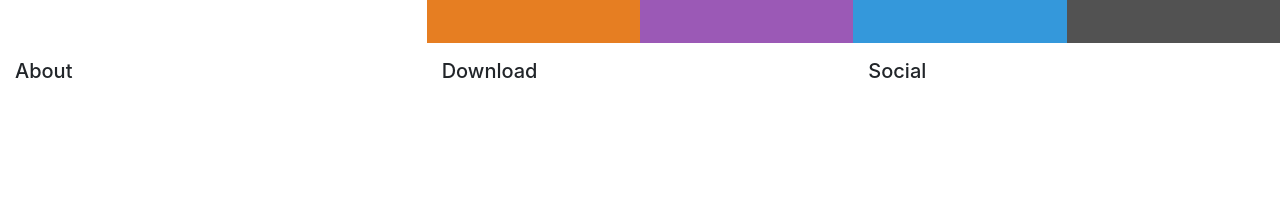
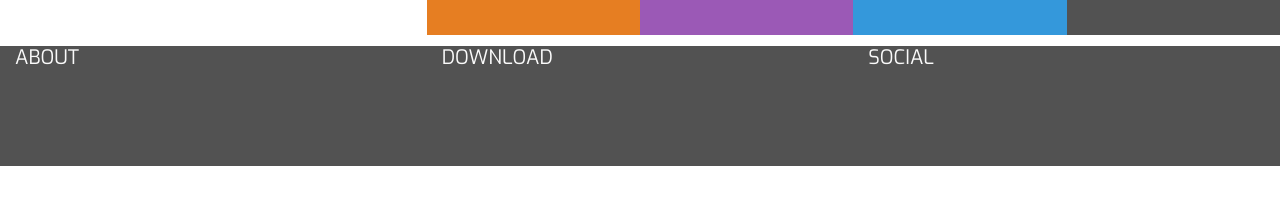
Before and after one commit to uchenna631/resume, a plain HTML site: page index.html in a window 1280 px wide. Shown: the part 314-518 px from the top of the page. Drawn offline with nearby package versions, Linux system fonts and the light colour scheme.

Commit message:
Style the the menu and the footer

```diff
--- a/assets/css/style.css
+++ b/assets/css/style.css
@@ -19,6 +19,25 @@
 
 .ui-menu-color-download {
     background-color: #525252;
+}
+
+/* -------------------------- Special paddings/margins/text */
+
+h1,
+h2,
+h3,
+h4 {
+    margin: 0;
+}
+
+.uppercase {
+    text-transform: uppercase;
+}
+
+.general-sub {
+    font-family: "Exo", sans-serif;
+    font-weight: 300;
+    color: #fafafa;
 }
 
 /* -------------------------- Heading */
@@ -70,6 +89,11 @@ header {
     padding: 0;
 }
 
+
+#nav {
+    margin: 0;
+}
+
 .menuitem {
     height: 120px;
     text-align: center;
@@ -99,3 +123,19 @@ header {
     font-size: 14px;
     letter-spacing: 2px;
 }
+
+/* -------------------------- Hover.css */
+
+.hvr-sweep-to-bottom:before {
+    background: rgba(0, 0, 0, 0.2);
+    height: 120px;
+}
+
+/* -------------------------- Footer */
+
+footer {
+    background-color: #525252;
+    color: #fafafa;
+    min-height: 120px;
+    margin: 0;
+}
```
